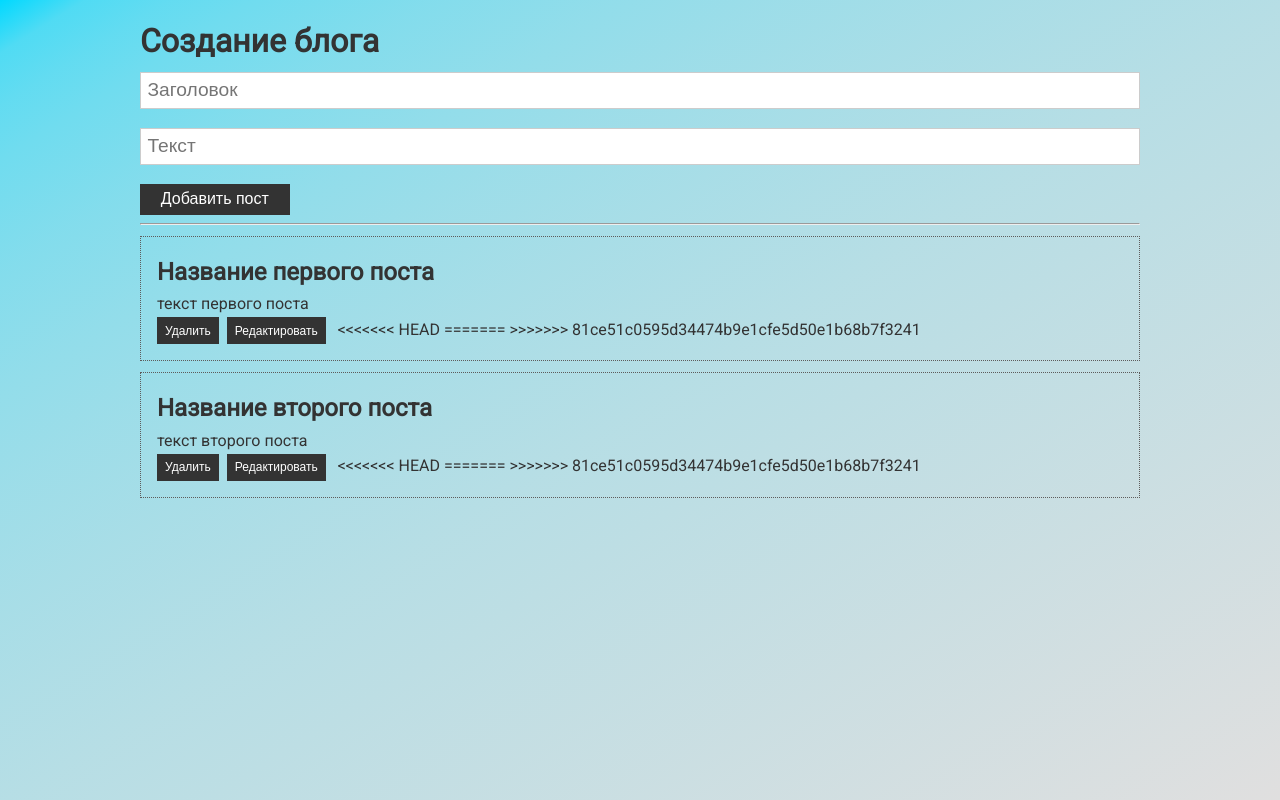
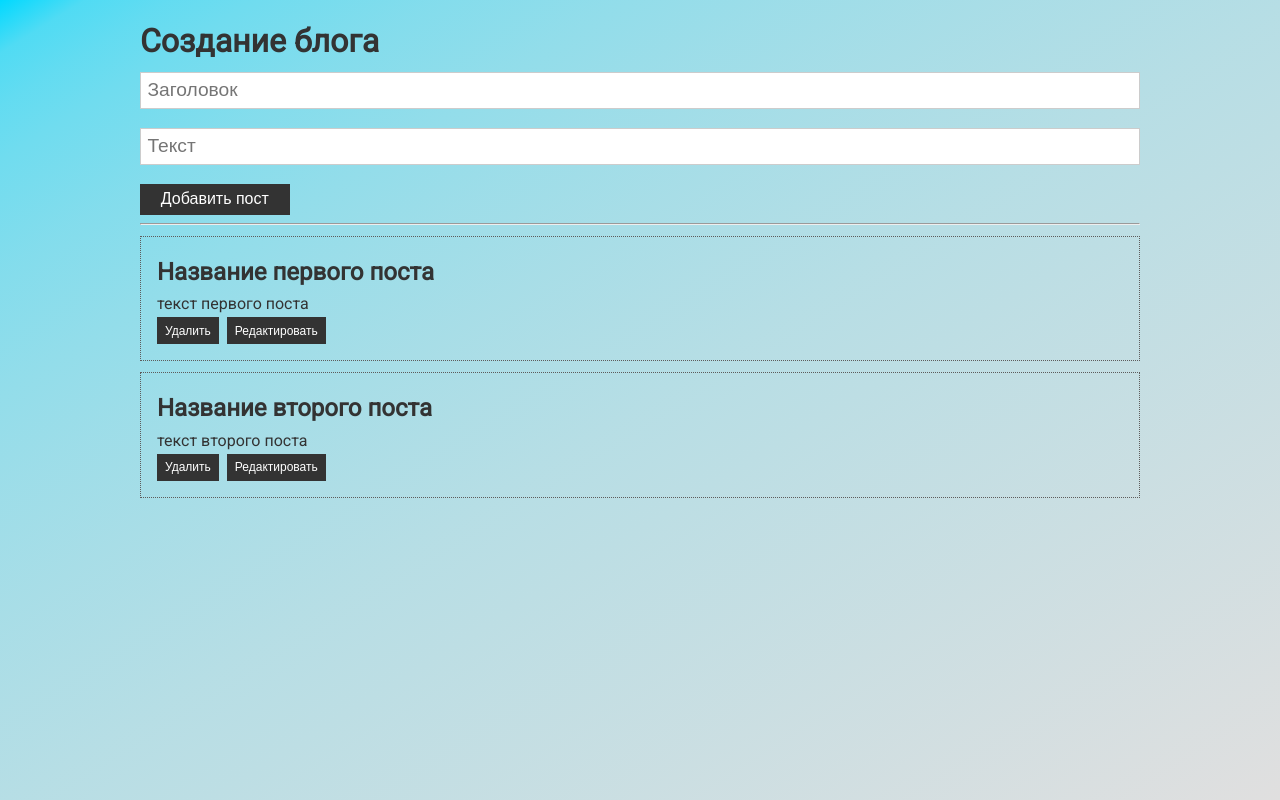
Before and after one commit to dimarigk/Angular, an Angular app: page / in a window 1280 px wide. Built offline with nearby package versions, Linux system fonts and the light colour scheme.

Commit message:
Update post.component.html

```diff
--- a/src/app/post/post.component.html
+++ b/src/app/post/post.component.html
@@ -9,14 +9,10 @@
    type="text"
    class="form-control"
    placeholder="Текст"
-   [(ngModel)] = "edit_text"
-   >
+   [(ngModel)] = "edit_text">
 
-<<<<<<< HEAD
    <button *ngSwitchCase="true"
    class="btn_edit" (click)="editPost(); edit_switch=false">Принять</button>
-=======
-   <button class="btn_edit" *ngSwitchCase="true" (click)="editPost();edit_switch=false">Принять</button>
->>>>>>> 81ce51c0595d34474b9e1cfe5d50e1b68b7f3241
+
 
 </div>
```
